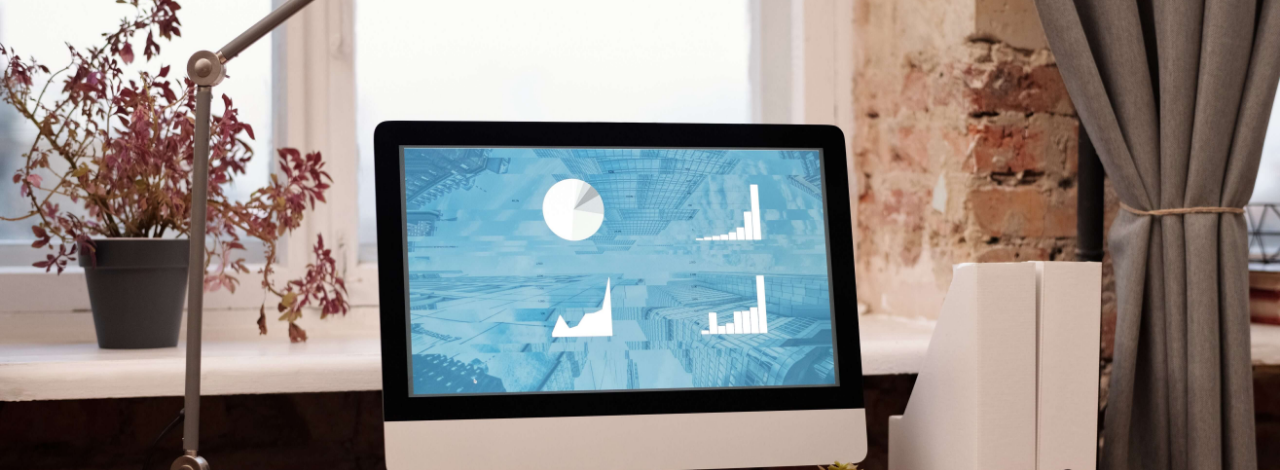
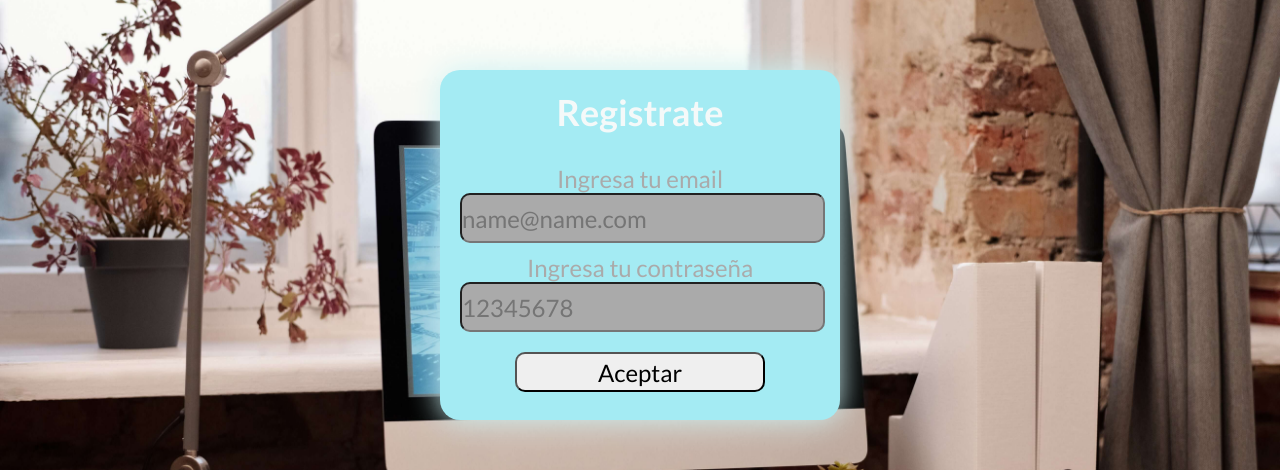
Before and after one commit to perezcatriel/PortfolioAP, an Angular app: page / in a window 1280 px wide. Shown: the part 230-700 px from the top of the page. Built offline with nearby package versions, Linux system fonts and the light colour scheme.

Commit message:
Creando un modal para el ingreso

```diff
--- a/src/app/app.component.html
+++ b/src/app/app.component.html
@@ -1,4 +1,6 @@
 <main>
+  <app-login></app-login>
+
   <app-header></app-header>
   <app-profile-picture-and-background></app-profile-picture-and-background>
 
--- a/src/app/app.module.ts
+++ b/src/app/app.module.ts
@@ -12,6 +12,7 @@ import { EducationComponent } from './components/education/education.component';
 import { SkillsComponent } from './components/skills/skills.component';
 import { ProjectsComponent } from './components/myProjects/projects.component';
 import { FooterComponent } from './components/footer/footer.component';
+import { LoginComponent } from './components/login/login.component';
 
 @NgModule({
   declarations: [
@@ -25,6 +26,7 @@ import { FooterComponent } from './components/footer/footer.component';
     SkillsComponent,
     ProjectsComponent,
     FooterComponent,
+    LoginComponent,
   ],
   imports: [BrowserModule, AppRoutingModule],
   providers: [],
--- /dev/null
+++ b/src/app/components/login/login.component.css
@@ -0,0 +1,41 @@
+form {
+  background-color: var(--blue);
+  width: 400px;
+  height: 350px;
+  position: absolute;
+  top: 300px;
+  left: calc(50% - 200px);
+  padding: 20px;
+  text-align: center;
+  border-radius: 20px;
+  box-shadow: 0 0 30px var(--blue-light);
+}
+
+h2 {
+  font-size: 3.6rem;
+  color: var(--white);
+  margin-bottom: 30px;
+}
+
+p {
+  font-size: 2.4rem;
+  color: var(--grey);
+  margin-top: 10px;
+}
+
+input {
+  background-color: var(--grey);
+  width: 365px;
+  height: 50px;
+  border-radius: 10px;
+  color: var(--white);
+  font-size: 2.4rem;
+}
+
+button {
+  font-size: 2.4rem;
+  margin-top: 20px;
+  width: 250px;
+  height: 40px;
+  border-radius: 10px;
+}
--- /dev/null
+++ b/src/app/components/login/login.component.html
@@ -0,0 +1,15 @@
+<form>
+  <h2>Registrate</h2>
+
+  <label>
+    <p>Ingresa tu email</p>
+    <input type="text" name="" id="" placeholder="name@name.com">
+  </label>
+
+  <label for="">
+    <p>Ingresa tu contraseña</p>
+    <input type="password" name="" id="" placeholder="12345678">
+  </label>
+
+  <button>Aceptar</button>
+</form>
--- /dev/null
+++ b/src/app/components/login/login.component.ts
@@ -0,0 +1,15 @@
+import { Component, OnInit } from '@angular/core';
+
+@Component({
+  selector: 'app-login',
+  templateUrl: './login.component.html',
+  styleUrls: ['./login.component.css']
+})
+export class LoginComponent implements OnInit {
+
+  constructor() { }
+
+  ngOnInit(): void {
+  }
+
+}
```
Also changed, not shown: 1 other file (tests, documents, lock files or other folders).
